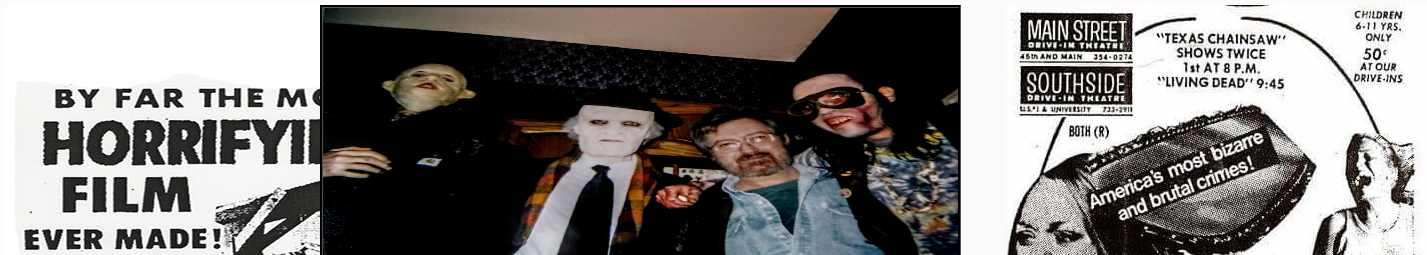
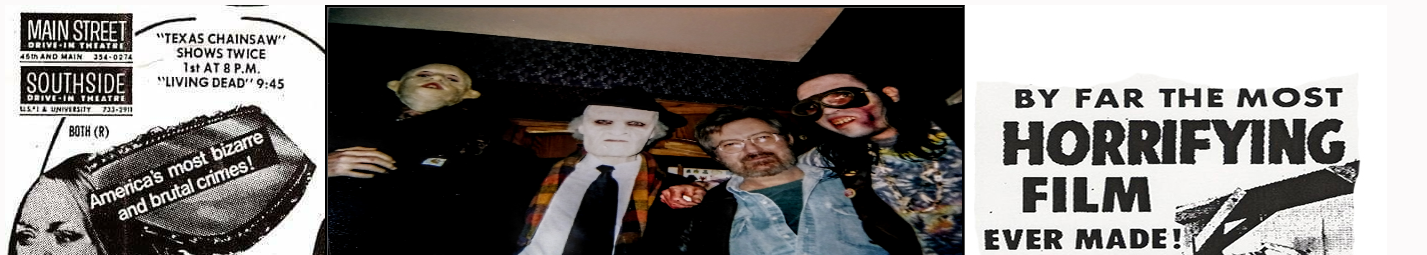
Before and after one commit to annehanako/HasAllAmericansMassacreBeenReleased, a plain HTML site: page index.html in a window 1280 px wide. Shown: the top 255 px of the page, 1427 px wide, since content can reach past the window. Drawn offline with Linux system fonts and the light colour scheme.

Commit message:
adjusted css

```diff
--- a/index.html
+++ b/index.html
@@ -24,10 +24,6 @@
     <div id="panelright">
         <img id="new2" src="img/news2.jpg">
     </div>
-    <div id="panelleft">
-        <img id="poster" src="img/news.jpg">
-
-    </div>
     <div id="card">
         <header id="areyouwinningbill">
             <img id="sadness" src="img/header.jpg">
@@ -43,6 +39,11 @@
 
         </div>
     </div>
+    <div id="panelleft">
+        <img id="poster" src="img/news.jpg">
+
+    </div>
+
     <script src="script.js"></script>
 </body>
 </html>
--- a/styles.css
+++ b/styles.css
@@ -5,18 +5,17 @@ body {
     background-color: #fcfafa;
     margin: 5px;
     display: flex;
-    flex-direction: column;
-
-
+    flex-direction: row;
+    justify-content: space-around;
+    width: 100vw;
 }
 
 #card {
     max-width: 50%;
-    margin: auto auto;
     border: black;
     display: flex;
     background-color: white;
-    flex-direction: inherit;
+    flex-direction: column;
     border-style: groove;
 }
 
@@ -62,18 +61,10 @@ h1 {
 
 }
 
-#panelright {
-    margin-left: 1000px;
-    height: 0px;
-    width: 0px;
+#panelright, #panelleft {
+    width: 25%;
+
 }
-
-#panelleft {
-    height: 0px;
-    width: 0px;
-}
-
-
 
 #sadness {
     height: 250px;
```
